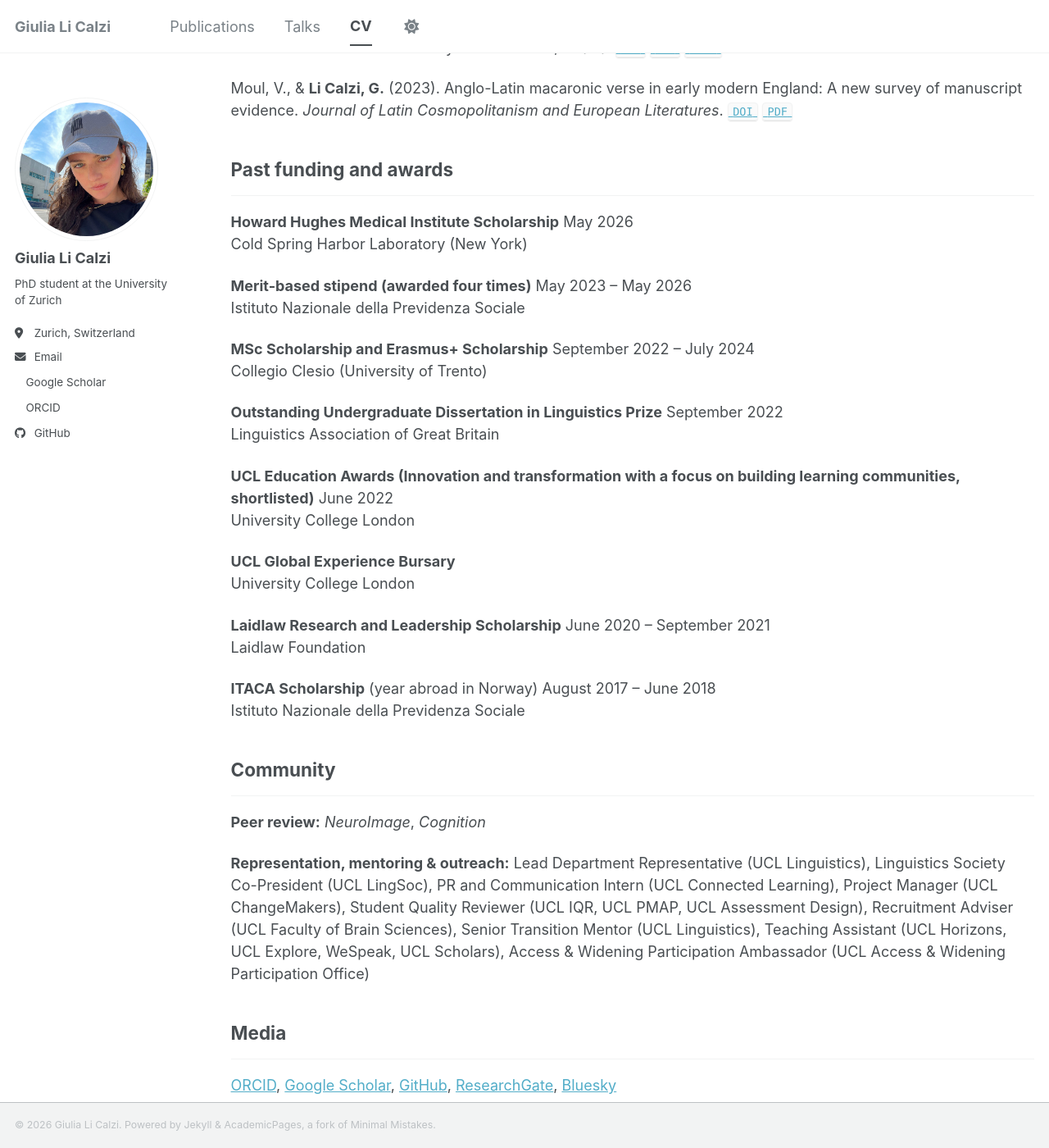
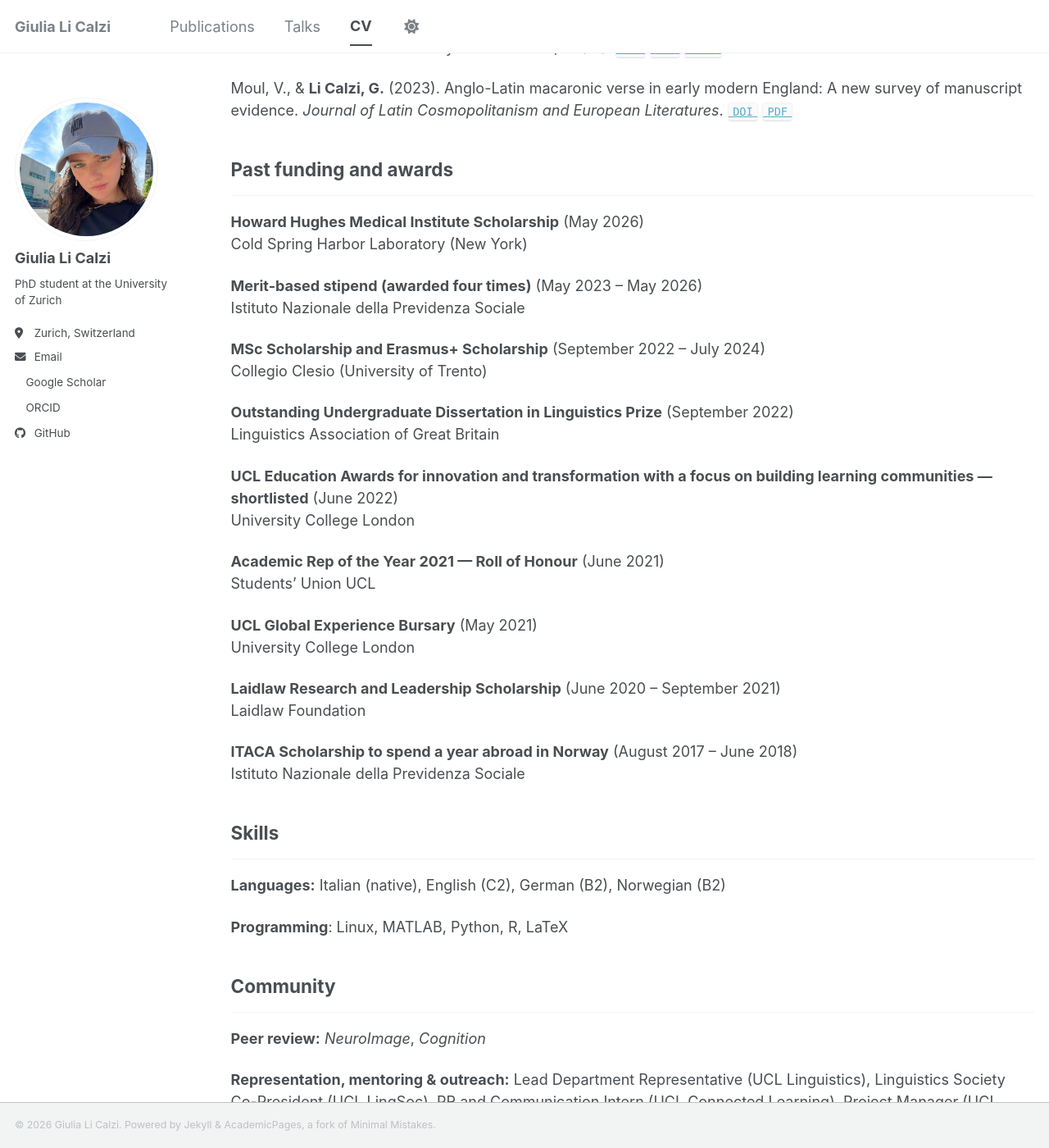
Before and after one commit to glicalzi/glicalzi.github.io, a Jekyll site: the page built from _pages/cv.md, in a window 1280 px wide and 1400 px high, scrolled down 511 px. Shown: the whole window at 82% size. Built offline with Jekyll 4.4.1, drawn with Linux system fonts in a browser that asks for light colours; a style sheet for code colours, icons or effects is not loaded; some of the changed text lies outside the part shown.

Commit message:
Update cv.md

```diff
--- a/_pages/cv.md
+++ b/_pages/cv.md
@@ -10,13 +10,13 @@ redirect_from:
 
 ## Education
 ---
-**PhD in Computational Neuroscience**  2024&ndash;present<br>
+**PhD in Computational Neuroscience** (2024&ndash;present)<br>
 University of Zurich (advisors: Martin Meyer, Balthasar Bickel, Narly Golestani)
 
-**MSc in Cognitive Neuroscience**  2022&ndash;2024<br>
+**MSc in Cognitive Neuroscience** (2022&ndash;2024)<br>
 University of Trento &mdash; 110 cum laude
 
-**BSc in Experimental Linguistics**  2019&ndash;2022<br>
+**BSc in Experimental Linguistics** (2019&ndash;2022)<br>
 University College London &mdash; 1st class honours with commendation (top 5%)
 
 ## Publications
@@ -27,29 +27,38 @@ Moul, V., & **Li Calzi, G.** (2023). Anglo-Latin macaronic verse in early modern
 
 ## Past funding and awards
 ---
-**Howard Hughes Medical Institute Scholarship**  May 2026<br>
+**Howard Hughes Medical Institute Scholarship** (May 2026)<br>
 Cold Spring Harbor Laboratory (New York)
 
-**Merit-based stipend (awarded four times)**  May 2023 &ndash; May 2026<br>
+**Merit-based stipend (awarded four times)** (May 2023 &ndash; May 2026)<br>
 Istituto Nazionale della Previdenza Sociale
 
-**MSc Scholarship and Erasmus+ Scholarship**  September 2022 &ndash; July 2024<br>
+**MSc Scholarship and Erasmus+ Scholarship** (September 2022 &ndash; July 2024)<br>
 Collegio Clesio (University of Trento)
 
-**Outstanding Undergraduate Dissertation in Linguistics Prize**  September 2022<br>
+**Outstanding Undergraduate Dissertation in Linguistics Prize** (September 2022)<br>
 Linguistics Association of Great Britain
 
-**UCL Education Awards (Innovation and transformation with a focus on building learning communities, shortlisted)**  June 2022<br>
+**UCL Education Awards for innovation and transformation with a focus on building learning communities &mdash; shortlisted** (June 2022)<br>
 University College London
 
-**UCL Global Experience Bursary** <br>
+**Academic Rep of the Year 2021 &mdash; Roll of Honour** (June 2021)<br>
+Students' Union UCL
+
+**UCL Global Experience Bursary** (May 2021)<br>
 University College London
 
-**Laidlaw Research and Leadership Scholarship**  June 2020 &ndash; September 2021<br>
+**Laidlaw Research and Leadership Scholarship** (June 2020 &ndash; September 2021)<br>
 Laidlaw Foundation
 
-**ITACA Scholarship** (year abroad in Norway)  August 2017 &ndash; June 2018<br>
+**ITACA Scholarship to spend a year abroad in Norway** (August 2017 &ndash; June 2018)<br>
 Istituto Nazionale della Previdenza Sociale
+
+## Skills
+---
+**Languages:** Italian (native), English (C2), German (B2), Norwegian (B2)
+
+**Programming**: Linux, MATLAB, Python, R, LaTeX
 
 ## Community
 ---
```
